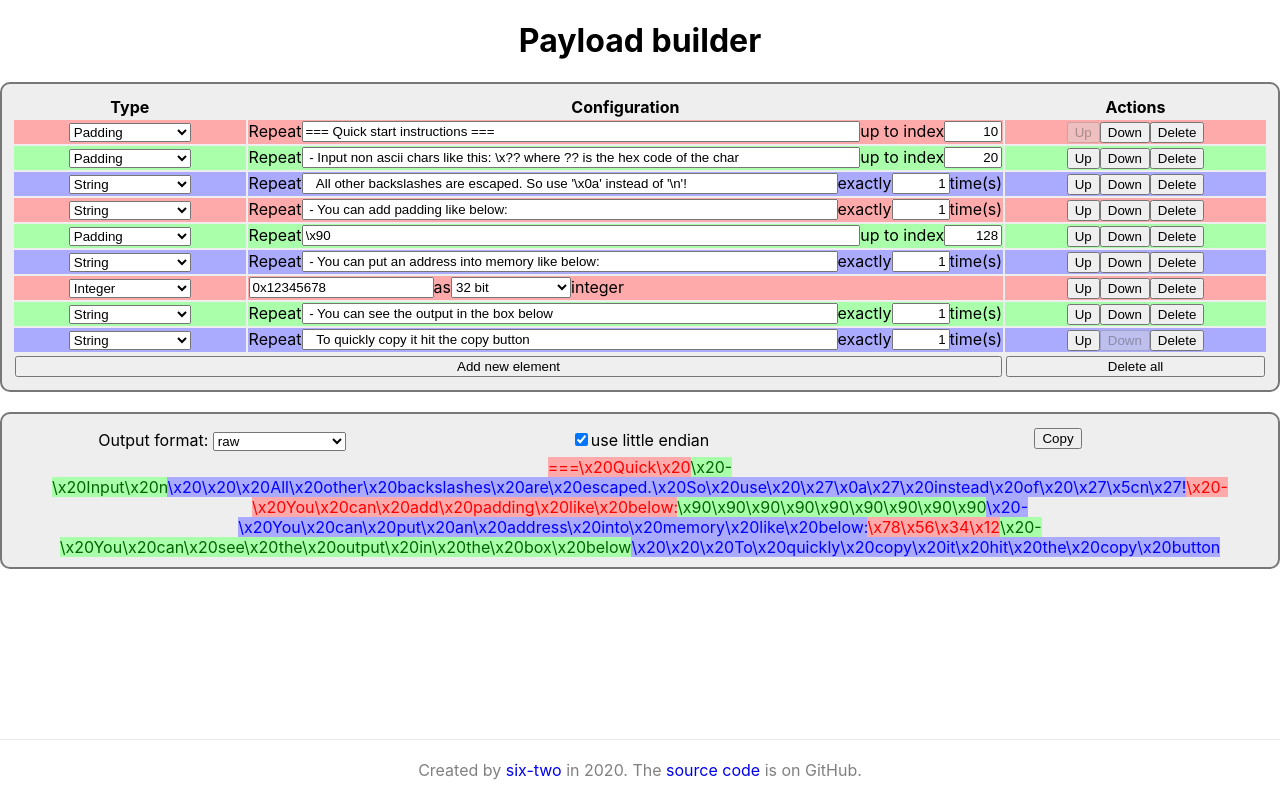
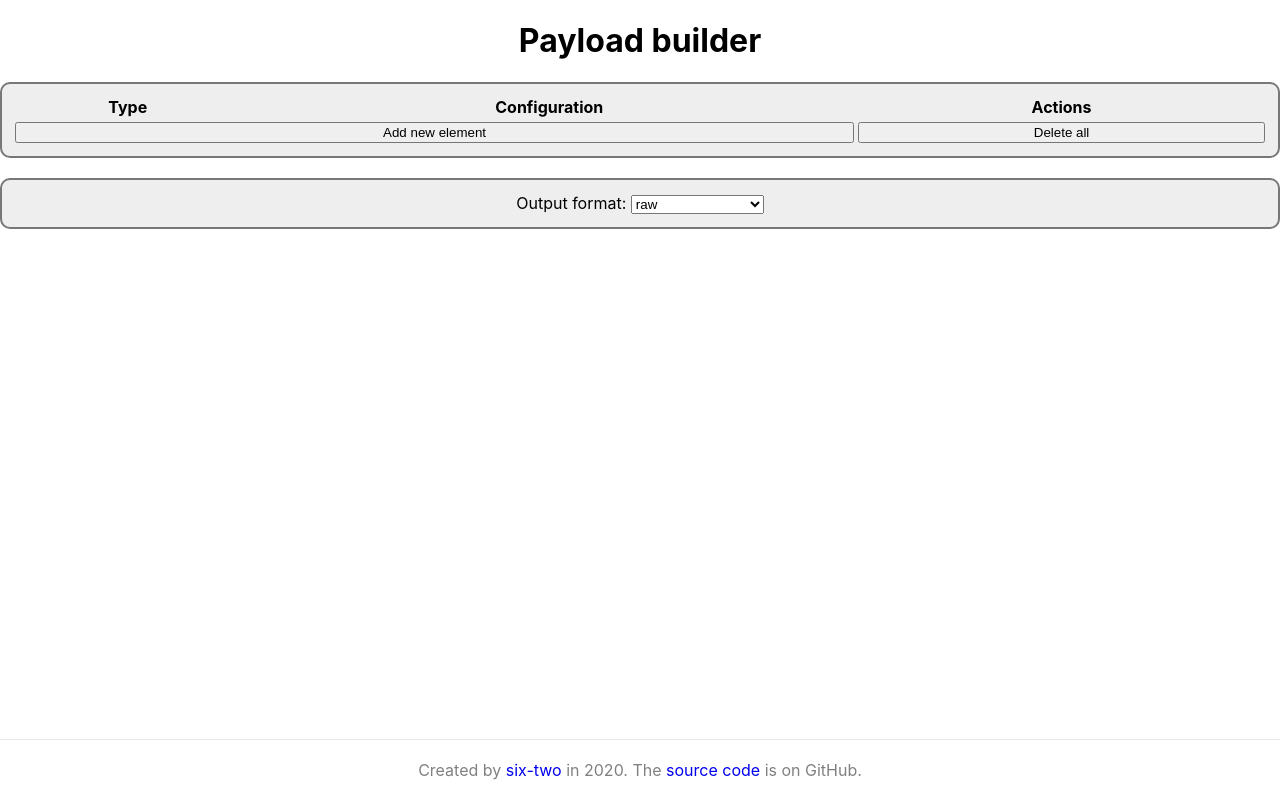
Before and after one commit to six-two/react_payload_builder, a React (Create React App) app: page / in a window 1280 px wide. Built offline with nearby package versions, Linux system fonts and the light colour scheme.

Commit message:
Mostly working again. Migration almost finished.

```diff
--- a/src/App.tsx
+++ b/src/App.tsx
@@ -4,7 +4,7 @@ import InputTable from './app/views/hex/InputTable';
 import OutputView from './app/views/hex/OutputView';
 import HexElementView from './app/views/hex/HexElementView';
 import * as Str from './app/hex/String';
-import {AnyValues, Blueprint, ByteStringBuilder} from './app/hex/ByteStringBuilder';
+import {AnyValues, ByteStringBuilder} from './app/hex/ByteStringBuilder';
 import {uriSafeDecode} from './app/hex/Escaper';
 
 
@@ -12,7 +12,7 @@ import {uriSafeDecode} from './app/hex/Escaper';
 //  - Also store state of output (little endian, custom output command, output type)
 //  - Fix names
 
-export default class App extends React.Component<any, State> {
+export default class App extends React.Component<any> {
   constructor(props: any) {
     super(props);
     let initialState: AnyValues[];
@@ -37,21 +37,14 @@ export default class App extends React.Component<any, State> {
     return (
       <div className="app-root">
         <InputTable
-          initialValues={this.state.initialValues}
-          onChange={this.onListChange}
-          entryClass={HexElementView}
           newItemData={(index: number) => {
             var v = Str.Utils.defaultValues();
             v.pattern = "A".repeat(index + 1);
             return v;
           }} />
-        <OutputView blueprints={this.state.blueprints} />
+        <OutputView />
       </div>
     );
-  }
-
-  onListChange = (newBlueprints: Blueprint[]) => {
-    this.setState({ blueprints: newBlueprints });
   }
 
   parseInitialValuesJson(stateText: string): AnyValues[] {
@@ -80,8 +73,3 @@ export default class App extends React.Component<any, State> {
     }
   }
 }
-
-interface State {
-  blueprints: Blueprint[],
-  initialValues: AnyValues[],
-}
--- a/src/app/hex/ByteStringBuilder.ts
+++ b/src/app/hex/ByteStringBuilder.ts
@@ -1,3 +1,4 @@
+import { ListEntry } from '../redux/store';
 import * as Padding from './Padding';
 import * as Int from './Integer';
 import * as Str from './String';
@@ -23,7 +24,7 @@ export class ByteStringBuilder {
     this.littleEndian = littleEndian;
   }
 
-  getBytesStrings(blueprintList: Blueprint[]): BuilderResult {
+  getBytesStrings(blueprintList: ListEntry[]): BuilderResult {
     let i: number = 0;
     try {
       let processed: TaggedByteString[] = [];
@@ -69,13 +70,9 @@ export class ByteStringBuilder {
   }
 };
 
+//TODO move
 export type AnyValues = Padding.Values | Int.Values | Str.Values;
 
-
-export interface Blueprint {
-  key: number,
-  data: AnyValues,
-}
 
 export interface BuilderResult {
   byteStrings: TaggedByteString[],
--- a/src/app/redux/reducer.ts
+++ b/src/app/redux/reducer.ts
@@ -1,29 +1,34 @@
 import deepcopy from "ts-deepcopy";
 import * as Actions from './actions';
-import {State, fallbackState} from './store';
+import { State, fallbackState } from './store';
 
 
 export function reducer(state: State | undefined, action: Actions.Action): State {
-  if (!state){
+  if (!state) {
     console.warn("No state was supplied to reducer. Falling back to default values");
     state = fallbackState;
   }
   switch (action.type) {
-    case Actions.FORMAT_CHANGED:
-      let payload: Actions.FormatChangePayload = (action as Actions.FormatChangeAction).payload;
+    case Actions.FORMAT_CHANGED: {
+      let payload = (action as Actions.FormatChangeAction).payload;
       return {
         ...state,
-        format: {
-          selected: payload.formatName ?? state.format.selected,
-          value: payload.formatValue,
-          custom: payload.customFormatValue ?? state.format.custom,
-        },
+        format: payload,
       };
-    case Actions.ENDIAN_TOGGLE:
+    }
+    case Actions.ENDIAN_TOGGLE: {
       return {
         ...state,
         isLittleEndian: !state.isLittleEndian,
       };
+    }
+    case Actions.SET_LIST_ENTRIES: {
+      let payload: Actions.SetListPayload = (action as Actions.SetListAction).payload;
+      return {
+        ...state,
+        entries: payload,
+      };
+    }
   }
   return state;
 }
--- a/src/app/redux/store.ts
+++ b/src/app/redux/store.ts
@@ -1,13 +1,26 @@
 import { createStore } from 'redux';
-import {reducer} from './reducer';
+import { reducer } from './reducer';
+import { AnyValues } from '../hex/ByteStringBuilder';
+
 
 export interface State {
   isLittleEndian: boolean,
-  format: {
-    selected: string,
-    value: string,
-    custom: string,
-  }
+  format: FormatState,
+  entries: {
+    list: ListEntry[],
+    nextId: number,
+  },
+}
+
+export interface ListEntry {
+  key: number,
+  data: AnyValues,
+}
+
+export interface FormatState {
+  selected: string,
+  value: string,
+  custom: string,
 }
 
 export const fallbackState: State = {
@@ -16,8 +29,13 @@ export const fallbackState: State = {
     selected: "raw",
     value: "%s",
     custom: "yourCommand --flags '%s'",
+  },
+  entries: {
+    list: [],
+    nextId: 0,
   }
 }
+
 
 const devTools: any = (window as any).__REDUX_DEVTOOLS_EXTENSION__ ? (window as any).__REDUX_DEVTOOLS_EXTENSION__() : {};
 
--- a/src/app/views/PresetOrCustomString.tsx
+++ b/src/app/views/PresetOrCustomString.tsx
@@ -1,55 +1,48 @@
 import React from 'react';
 import ChooseOptionView from './ChooseOptionView';
+import { FormatState } from '../redux/store';
 
-
-export class PresetOrCustomStringView extends React.Component<Props, State> {
-  constructor(props: Props) {
-    super(props);
-    this.state = { ...props.initialState };
-  }
-
+export class PresetOrCustomStringView extends React.Component<Props> {
   render() {
     return (
       <div>
         {this.props.label}
         <ChooseOptionView
-          value={this.state.selectedOption}
+          value={this.props.state.selected}
           onChange={this.onTypeChange}
           options={[...this.props.options.keys()]} />
-        {this.state.selectedOption === this.props.customOption ?
+        {this.props.state.selected === this.props.customOption ?
           <input type="text"
-            value={this.state.customValue}
-            onChange={this.onValueChange} /> : null}
+            value={this.props.state.custom}
+            onChange={this.onTextChange} /> : null}
       </div>
     );
   }
 
   onTypeChange = (newOption: string) => {
-    let value;
+    let newState = {
+      ...this.props.state,
+      selected: newOption,
+    };
     if (newOption === this.props.customOption) {
-      value = this.state.customValue;
+      newState.value = this.props.state.custom;
     } else {
-      value = this.props.options.get(newOption);
-      if (value === undefined) {
+      let tmp = this.props.options.get(newOption);
+      if (tmp === undefined) {
         throw new Error(`Option ${newOption} has no value mapped`);
       }
+      newState.value = tmp;
     }
-    this.changeState({ selectedOption: newOption });
-    this.props.onValueChange(value);
+    this.props.onStateChange(newState);
   }
 
-  onValueChange = (event: React.ChangeEvent<HTMLInputElement>) => {
-    let newCustomValue = event.target.value;
-    this.changeState({ customValue: newCustomValue });
-    this.props.onValueChange(newCustomValue);
-  }
-
-  changeState(changes: any) {
-    let newState = { ...this.state, ...changes };
-    this.setState(newState);
-    if (this.props.onStateChange) {
-      this.props.onStateChange(newState);
-    }
+  onTextChange = (event: React.ChangeEvent<HTMLInputElement>) => {
+    let newState = {
+      ...this.props.state,
+      value: event.target.value,
+      custom: event.target.value,
+    };
+    this.props.onStateChange(newState);
   }
 }
 
@@ -57,14 +50,8 @@ export interface Props {
   label?: string,
   options: Map<string, string>,
   customOption: string,
-  initialState: State,
-  onValueChange: (newValue: string) => void,
-  onStateChange?: (newState: State) => void,
-}
-
-export interface State {
-  customValue: string,
-  selectedOption: string,
+  state: FormatState,
+  onStateChange: (newState: FormatState) => void,
 }
 
 export default PresetOrCustomStringView;
--- a/src/app/views/hex/InputTable.tsx
+++ b/src/app/views/hex/InputTable.tsx
@@ -1,19 +1,12 @@
 import React from 'react';
 import HexElementView from '../hex/HexElementView';
 import { AnyValues } from '../../hex/ByteStringBuilder';
+import { connect } from 'react-redux';
+import { ListEntry, State as ReduxState } from '../../redux/store';
+import { setListEntries } from '../../redux/actions';
 
 
-export default class InputTable extends React.Component<Props, State>{
-  constructor(props: Props) {
-    super(props);
-    let initialValues: AnyValues[] = props.initialValues ?? [];
-    let initialEntries: Entry[] = initialValues.map((value, index) => {
-      return { key: index, data: value };
-    });
-    this.state = { entries: initialEntries, nextId: initialEntries.length };
-    props.onChange(initialEntries);
-  }
-
+class InputTable_ extends React.Component<Props>{
   render() {
     return (
       <table className="list">
@@ -25,12 +18,12 @@ export default class InputTable extends React.Component<Props, State>{
           </tr>
         </thead>
         <tbody>
-          {this.state.entries.map((elem, index) => {
+          {this.props.entries.map((elem, index) => {
             return (
               <HexElementView
                 index={index}
                 key={elem.key}
-                isLast={index + 1 === this.state.entries.length}
+                isLast={index + 1 === this.props.entries.length}
                 onItemDelete={this.onItemDeleted}
                 onItemsSwap={this.onItemSwapped}
                 onChange={this.onItemChange}
@@ -55,22 +48,22 @@ export default class InputTable extends React.Component<Props, State>{
   }
 
   onItemAdd = () => {
-    var copy = this.state.entries.slice();
+    var copy = this.props.entries.slice();
     var data = this.props.newItemData(copy.length);
-    let entry: Entry = { key: this.state.nextId, data: data };
+    let entry: ListEntry = { key: this.props.nextId, data: data };
     copy.push(entry);
-    this.onChange(copy, this.state.nextId + 1);
+    this.onChange(copy, this.props.nextId + 1);
   }
 
   onItemChange = (index: number, newValue: AnyValues) => {
-    var copy = this.state.entries.slice();
-    let entry: Entry = { key: copy[index].key, data: newValue };
+    var copy = this.props.entries.slice();
+    let entry: ListEntry = { key: copy[index].key, data: newValue };
     copy[index] = entry;
-    this.onChange(copy, this.state.nextId);
+    this.onChange(copy);
   }
 
   onItemSwapped = (indexFrom: number, indexTo: number) => {
-    var copy = this.state.entries.slice();
+    var copy = this.props.entries.slice();
     const tmp = copy[indexFrom];
     copy[indexFrom] = copy[indexTo];
     copy[indexTo] = tmp;
@@ -78,7 +71,7 @@ export default class InputTable extends React.Component<Props, State>{
   }
 
   onItemDeleted = (index: number) => {
-    var copy = this.state.entries.slice();
+    var copy = this.props.entries.slice();
     copy.splice(index, 1);
     this.onChange(copy);
   }
@@ -87,26 +80,31 @@ export default class InputTable extends React.Component<Props, State>{
     this.onChange([]);
   }
 
-  onChange(newArray: Entry[], nextId?: number) {
-    nextId = nextId ?? this.state.nextId;
-    this.setState({ entries: newArray, nextId: nextId });
-    this.props.onChange(newArray);
+  onChange(newArray: ListEntry[], nextId?: number) {
+    nextId = nextId ?? this.props.nextId;
+    this.props.setListEntries(newArray, nextId);
   }
 }
 
 export interface Props {
-  entryClass: any,
-  onChange: (entries: Entry[]) => void,
   newItemData: (index: number) => AnyValues,
-  initialValues?: AnyValues[],
+  entries: ListEntry[],
+  nextId: number,
+  setListEntries: (entries: ListEntry[], nextId: number) => void,
 }
 
-interface State {
-  entries: Entry[],
-  nextId: number,
-}
+const mapStateToProps = (state: ReduxState, ownProps: any) => {
+  return {
+    ...ownProps,
+    entries: state.entries.list,
+    nextId: state.entries.nextId,
+  };
+};
+const mapDispatchToProps = (dispatch: any) => {
+  return {
+    setListEntries: (entries: ListEntry[], nextId: number) => dispatch(setListEntries(entries, nextId)),
+  };
+};
 
-export interface Entry {
-  key: number,
-  data: AnyValues,
-}
+const InputTable = connect(mapStateToProps, mapDispatchToProps)(InputTable_);
+export default InputTable;
--- a/src/app/views/hex/OutputView.tsx
+++ b/src/app/views/hex/OutputView.tsx
@@ -1,12 +1,12 @@
 import React from 'react';
 import Checkbox from 'rc-checkbox';
 import { connect } from 'react-redux';
-import { TaggedByteString, Blueprint, ByteStringBuilder } from '../../hex/ByteStringBuilder';
+import { TaggedByteString, ByteStringBuilder } from '../../hex/ByteStringBuilder';
 import CopyButton from '../CopyButton';
 import * as FormatChooser from "../PresetOrCustomString";
 import * as Esc from '../../hex/Escaper';
-import { State as ReduxState } from '../../redux/store';
-import { toggleEndian } from '../../redux/actions';
+import { ListEntry, FormatState, State as ReduxState } from '../../redux/store';
+import { toggleEndian, setFormat } from '../../redux/actions';
 
 
 const CUSTOM_FORMAT = "custom";
@@ -17,28 +17,13 @@ const FORMAT_MAP = new Map<string, string>();
 FORMAT_MAP.set("python", "python -c 'print(\"%s\")'");
 FORMAT_MAP.set("printf", "printf '%s'");
 FORMAT_MAP.set(DEFAULT_FORMAT, "%s");
-FORMAT_MAP.set(CUSTOM_FORMAT, "You should never see this message!")
+FORMAT_MAP.set(CUSTOM_FORMAT, "You should never see this message! %s")
 FORMAT_MAP.set(URL_FORMAT, "%s");//same as raw, but using url escaping
-FORMAT_MAP.set(EXPORT_FORMAT, "EXPORT");
+FORMAT_MAP.set(EXPORT_FORMAT, "You should never see this message! %s");
 
 
-export interface ExportableState {
-  selectedFormat: string,
-  customFormatValue: string,
-  isLittleEndian: boolean,
-}
-
 //TODO split into more components
-class OutputView_ extends React.Component<Props, State> {
-  constructor(props: Props) {
-    super(props);
-    const default_format_value = FORMAT_MAP.get(DEFAULT_FORMAT) ?? "%s";
-    this.state = {
-      isLittleEndian: true,
-      format: "%s",
-    };
-  }
-
+class OutputView_ extends React.Component<Props> {
   render() {
     let renderData: RenderData = this.getRenderData();
     let usesIntegers = false;
@@ -55,9 +40,9 @@ class OutputView_ extends React.Component<Props, State> {
             <tr>
               <td>
                 <FormatChooser.PresetOrCustomStringView options={FORMAT_MAP}
-                  initialState={{ selectedOption: "raw", customValue: "your command here: '%s'" }}
+                  state={this.props.format}
                   customOption={CUSTOM_FORMAT}
-                  onValueChange={this.onFormatChange}
+                  onStateChange={this.props.setFormat}
                   label="Output format: " />
               </td>
               {usesIntegers ?
@@ -85,13 +70,13 @@ class OutputView_ extends React.Component<Props, State> {
   }
 
   getRenderData(): RenderData {
-    const parts = this.state.format.split("%s");
+    const parts = this.props.format.value.split("%s");
     if (parts.length !== 2) {
       return {
         error: 'Format has to contain exactly one "%s" (without the quotes)',
         dom: null, textToCopy: null
       };
-    } else if (this.state.format === "EXPORT") {//TODO fix
+    } else if (this.props.format.selected === EXPORT_FORMAT) {
       return this.exportRenderData();
     } else {
       return this.normalRenderData(parts);
@@ -116,15 +101,15 @@ class OutputView_ extends React.Component<Props, State> {
   }
 
   normalRenderData(labels: string[]): RenderData {
-    let result = new ByteStringBuilder(this.state.isLittleEndian)
+    let result = new ByteStringBuilder(this.props.isLittleEndian)
       .getBytesStrings(this.props.blueprints);
     if (result.errorMessage) {
       return { error: result.errorMessage, dom: null, textToCopy: null };
     }
     let escapedTaggedStrings = result.byteStrings.map((bs: TaggedByteString) => {
-      // const escapeFunction = this.state.format.option === URL_FORMAT ?
-      // Esc.urlEscapeByte : Esc.printfEscapeByte;
-      const escapeFunction = Esc.printfEscapeByte;
+      const escapeFunction = this.props.format.selected === URL_FORMAT ?
+      Esc.urlEscapeByte : Esc.printfEscapeByte;
+      // const escapeFunction = Esc.printfEscapeByte;
 
       let taggedStr: TaggedString = {
         key: bs.key,
@@ -149,10 +134,6 @@ class OutputView_ extends React.Component<Props, State> {
     return { dom: dom, textToCopy: textToCopy };
   }
 
-  onFormatChange = (newFormat: string) => {
-    this.setState({ format: newFormat });
-  }
-
   onEndianChange = (event: any) => {
     this.setState({ isLittleEndian: event.target.checked });
   }
@@ -165,14 +146,11 @@ interface RenderData {
 }
 
 export interface Props {
-  blueprints: Blueprint[],
+  blueprints: ListEntry[],
+  isLittleEndian: boolean,
+  format: FormatState,
   toggleEndian: () => void,
-  isLittleEndian: boolean,
-}
-
-interface State {
-  format: string,
-  isLittleEndian: boolean,
+  setFormat: (format: FormatState) => void,
 }
 
 interface TaggedString {
@@ -184,11 +162,14 @@ const mapStateToProps = (state: ReduxState, ownProps: any) => {
   return {
     ...ownProps,
     isLittleEndian: state.isLittleEndian,
+    blueprints: state.entries.list,
+    format: state.format,
   };
 };
 const mapDispatchToProps = (dispatch: any) => {
   return {
     toggleEndian: () => dispatch(toggleEndian()),
+    setFormat: (format: FormatState) => dispatch(setFormat(format)),
   };
 };
 
```
Also changed, not shown: src/app/redux/actions.ts (+20 -16 lines).
